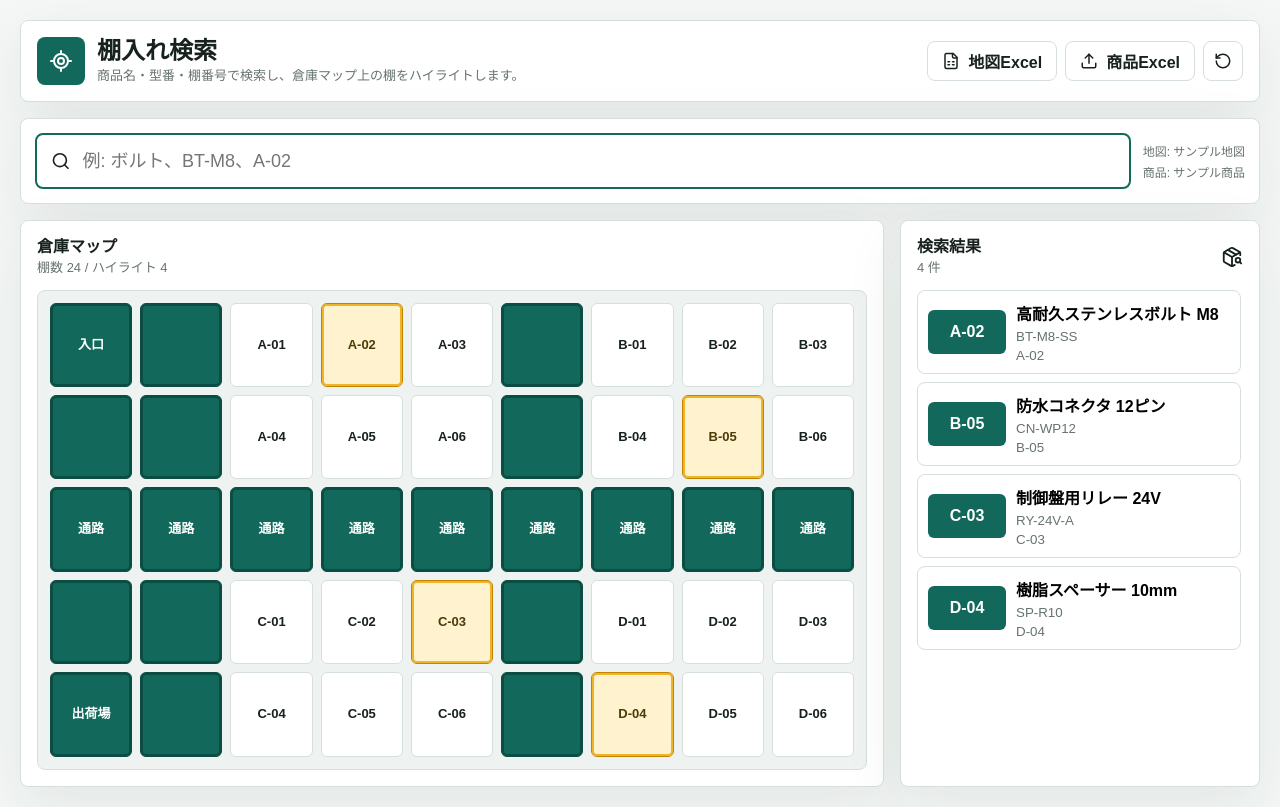
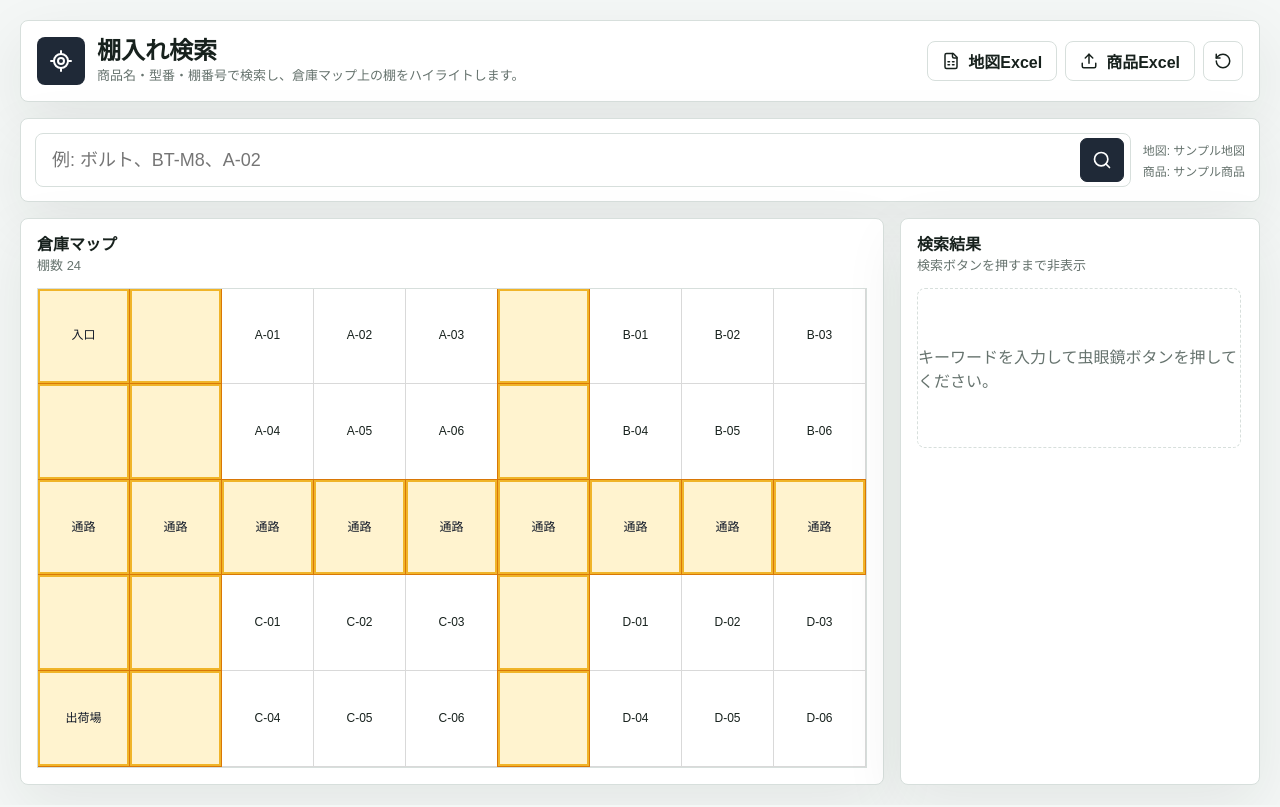
Before and after one commit to 55czdps6dj-ai/Tana-Ban, a Next.js app: page / in a window 1280 px wide. Built offline with nearby package versions, Linux system fonts and the light colour scheme.

Commit message:
Simplify map UI and search flow

```diff
--- a/app/globals.css
+++ b/app/globals.css
@@ -2,13 +2,13 @@
   color-scheme: light;
   --bg: #f4f7f6;
   --surface: #ffffff;
-  --surface-2: #eef3f1;
+  --surface-2: #f7f7f7;
   --text: #17211d;
   --muted: #66736e;
   --line: #d7dfdc;
-  --primary: #12685a;
-  --primary-strong: #0c4d43;
-  --primary-soft: #d8f1ea;
+  --primary: #1f2937;
+  --primary-strong: #111827;
+  --primary-soft: #f3f4f6;
   --accent: #f0b429;
   --accent-soft: #fff3cf;
   --danger: #b42318;
@@ -190,11 +190,10 @@ p {
   min-width: 240px;
   flex: 1;
   align-items: center;
-  gap: 10px;
-  border: 2px solid var(--primary);
+  border: 1px solid var(--line);
   border-radius: 8px;
   background: #ffffff;
-  padding: 0 14px;
+  padding: 0 6px 0 14px;
 }
 
 .searchBox input {
@@ -204,6 +203,22 @@ p {
   outline: 0;
   color: var(--text);
   font-size: 18px;
+}
+
+.searchButton {
+  display: grid;
+  width: 44px;
+  height: 44px;
+  flex: 0 0 auto;
+  place-items: center;
+  border: 1px solid var(--primary);
+  border-radius: 7px;
+  background: var(--primary);
+  color: #ffffff;
+}
+
+.searchButton:hover {
+  background: #374151;
 }
 
 .dataStatus {
@@ -250,25 +265,26 @@ p {
 
 .warehouseGrid {
   display: grid;
-  gap: 8px;
+  gap: 0;
   overflow: auto;
   min-height: 480px;
   max-height: calc(100vh - 240px);
   border: 1px solid var(--line);
-  border-radius: 8px;
-  background: var(--surface-2);
-  padding: 12px;
+  border-radius: 0;
+  background: #ffffff;
+  padding: 0;
 }
 
 .mapCell {
-  min-width: 54px;
-  min-height: 58px;
-  border: 1px solid var(--line);
-  border-radius: 6px;
+  min-width: 42px;
+  min-height: 28px;
+  margin: -1px 0 0 -1px;
+  border: 1px solid #d9d9d9;
+  border-radius: 0;
   background: #ffffff;
-  color: var(--muted);
-  font-size: 13px;
-  font-weight: 700;
+  color: #1f2937;
+  font-size: 12px;
+  font-weight: 500;
   line-height: 1.25;
   overflow-wrap: anywhere;
 }
@@ -279,27 +295,22 @@ p {
 }
 
 .shelfCell:hover {
-  border-color: var(--primary);
-  background: var(--primary-soft);
+  border-color: #a3a3a3;
+  background: #fafafa;
 }
 
 .noteCell {
-  background: #e6ece9;
-  color: #77847f;
+  background: #ffffff;
+  color: #6b7280;
 }
 
 .highlightCell {
-  border-color: #c28300;
+  position: relative;
+  z-index: 1;
+  border-color: #d97706;
   background: var(--accent-soft);
-  color: #4c3b08;
+  color: #111827;
   box-shadow: inset 0 0 0 2px var(--accent);
-}
-
-.selectedCell {
-  border-color: var(--primary-strong);
-  background: var(--primary);
-  color: #ffffff;
-  box-shadow: inset 0 0 0 2px var(--primary-strong);
 }
 
 .resultPane {
@@ -312,9 +323,9 @@ p {
   display: grid;
   grid-template-columns: 1fr auto;
   gap: 4px 12px;
-  border: 1px solid var(--primary);
+  border: 1px solid var(--line);
   border-radius: 8px;
-  background: var(--primary-soft);
+  background: #fafafa;
   padding: 12px;
   margin-bottom: 12px;
 }
@@ -368,8 +379,8 @@ p {
 }
 
 .resultItem:hover {
-  border-color: var(--primary);
-  background: var(--primary-soft);
+  border-color: #a3a3a3;
+  background: #fafafa;
 }
 
 .resultShelf {
--- a/components/warehouse-shelf-finder.tsx
+++ b/components/warehouse-shelf-finder.tsx
@@ -4,7 +4,6 @@ import {
   AlertTriangle,
   FileSpreadsheet,
   LocateFixed,
-  PackageSearch,
   RotateCcw,
   Search,
   Upload
@@ -40,12 +39,14 @@ export function WarehouseShelfFinder() {
     resetSampleData
   } = useWarehouseStore();
   const [isImporting, setIsImporting] = useState(false);
+  const [searchInput, setSearchInput] = useState(query);
+  const [hasSearched, setHasSearched] = useState(false);
   const mapInputRef = useRef<HTMLInputElement>(null);
   const productInputRef = useRef<HTMLInputElement>(null);
 
   const filteredProducts = useMemo(
-    () => selectFilteredProducts(products, query),
-    [products, query]
+    () => (hasSearched && query.trim().length > 0 ? selectFilteredProducts(products, query) : []),
+    [hasSearched, products, query]
   );
   const highlightedShelves = useMemo(
     () => selectMatchedShelfNumbers(filteredProducts, selectedShelfNumber),
@@ -78,6 +79,7 @@ export function WarehouseShelfFinder() {
 
     if (result.ok) {
       setWarehouseMap(result.value, result.sourceName);
+      setHasSearched(false);
     } else {
       setErrorMessage(result.errorMessage);
     }
@@ -98,6 +100,9 @@ export function WarehouseShelfFinder() {
 
     if (result.ok) {
       setProducts(result.value, result.sourceName);
+      setQuery("");
+      setSearchInput("");
+      setHasSearched(false);
     } else {
       setErrorMessage(result.errorMessage);
     }
@@ -114,6 +119,20 @@ export function WarehouseShelfFinder() {
     setSelectedShelfNumber(
       selectedShelfNumber === normalizedShelfNumber ? null : normalizedShelfNumber
     );
+  };
+
+  const handleSearch = () => {
+    const trimmedQuery = searchInput.trim();
+
+    setQuery(trimmedQuery);
+    setSelectedShelfNumber(null);
+    setHasSearched(trimmedQuery.length > 0);
+  };
+
+  const handleResetSampleData = () => {
+    resetSampleData();
+    setSearchInput("");
+    setHasSearched(false);
   };
 
   const selectedShelfProducts = selectedShelfNumber
@@ -171,7 +190,7 @@ export function WarehouseShelfFinder() {
           <button
             className="iconButton"
             type="button"
-            onClick={resetSampleData}
+            onClick={handleResetSampleData}
             title="サンプルに戻す"
             aria-label="サンプルに戻す"
           >
@@ -181,18 +200,32 @@ export function WarehouseShelfFinder() {
       </section>
 
       <section className="searchPanel" aria-label="商品検索">
-        <div className="searchBox">
-          <Search size={20} aria-hidden="true" />
+        <form
+          className="searchBox"
+          onSubmit={(event) => {
+            event.preventDefault();
+            handleSearch();
+          }}
+        >
           <input
-            value={query}
+            value={searchInput}
             onChange={(event) => {
-              setQuery(event.target.value);
+              setSearchInput(event.target.value);
+              setHasSearched(false);
               setSelectedShelfNumber(null);
             }}
             placeholder="例: ボルト、BT-M8、A-02"
             aria-label="商品名、型番、棚番号で検索"
           />
-        </div>
+          <button
+            className="searchButton"
+            type="submit"
+            title="検索する"
+            aria-label="検索する"
+          >
+            <Search size={20} aria-hidden="true" />
+          </button>
+        </form>
         <div className="dataStatus" aria-label="取り込み状況">
           <span>地図: {mapSourceName}</span>
           <span>商品: {productSourceName}</span>
@@ -212,7 +245,8 @@ export function WarehouseShelfFinder() {
             <div>
               <h2>倉庫マップ</h2>
               <p>
-                棚数 {totalShelfCount} / ハイライト {highlightedShelves.size}
+                棚数 {totalShelfCount}
+                {hasSearched ? ` / 該当 ${highlightedShelves.size}` : ""}
               </p>
             </div>
             {selectedShelfNumber ? (
@@ -246,8 +280,7 @@ export function WarehouseShelfFinder() {
                     className={[
                       "mapCell",
                       isShelf ? "shelfCell" : "noteCell",
-                      isHighlighted ? "highlightCell" : "",
-                      isSelected ? "selectedCell" : ""
+                      isHighlighted || isSelected ? "highlightCell" : ""
                     ].join(" ")}
                     type="button"
                     onClick={() => handleShelfClick(cell)}
@@ -267,9 +300,8 @@ export function WarehouseShelfFinder() {
           <div className="paneHeader">
             <div>
               <h2>検索結果</h2>
-              <p>{filteredProducts.length} 件</p>
+              <p>{hasSearched ? `${filteredProducts.length} 件` : "検索ボタンを押すまで非表示"}</p>
             </div>
-            <PackageSearch size={22} aria-hidden="true" />
           </div>
 
           {selectedShelfNumber ? (
@@ -277,7 +309,9 @@ export function WarehouseShelfFinder() {
           ) : null}
 
           <div className="resultList">
-            {filteredProducts.length > 0 ? (
+            {!hasSearched ? (
+              <div className="emptyState">キーワードを入力して虫眼鏡ボタンを押してください。</div>
+            ) : filteredProducts.length > 0 ? (
               filteredProducts.map((product) => (
                 <button
                   key={product.id}
```
